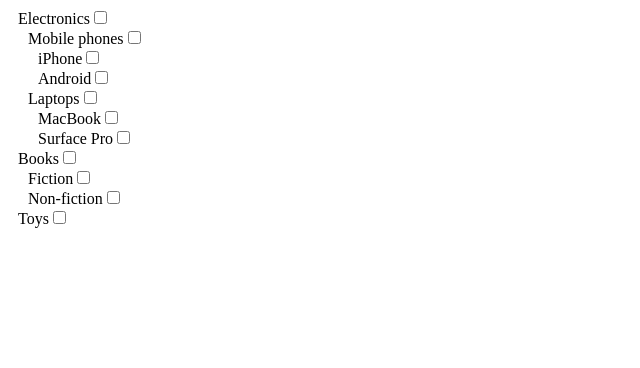
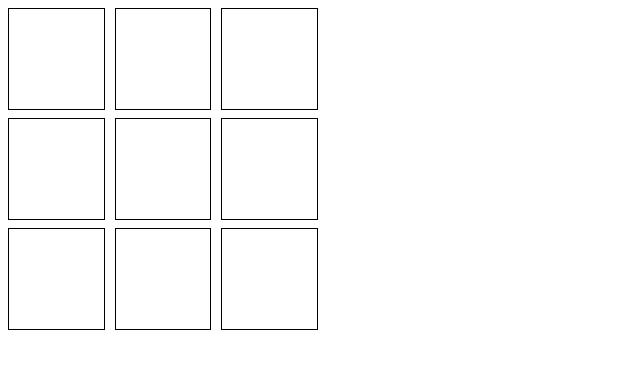
Before and after one commit to kvnchen/frontEndPractice, a Next.js app: page / in a window 1280 px wide. Shown: the top 368 px of the page, without its empty margins (0-640 px from the left). Built offline with nearby package versions, Linux system fonts and the light colour scheme.

Commit message:
grid lights

```diff
--- a/src/app/globals.css
+++ b/src/app/globals.css
@@ -441,3 +441,27 @@
 label.nested-checkbox-indeterminate {
   font-weight: bold;
 }
+
+article.grid-lights {
+  width: 320px;
+  height: 320px;
+}
+
+div.grid-row {
+  display: flex;
+  width: 320px;
+  height: 100px;
+  margin-bottom: 10px;
+}
+
+div.grid-light {
+  display: inline-block;
+  width: 100px;
+  height: 100px;
+  margin-right: 10px;
+  border: 1px solid black;
+}
+
+div.grid-light.active {
+  background-color: green;
+}
--- /dev/null
+++ b/src/app/gridLights.js
@@ -0,0 +1,112 @@
+'use client';
+import { useState, useEffect } from 'react';
+
+/**
+ * reminder that we can't check state immediately after setting it
+ * so after changing the state after the timeout, the trick is to reuse
+ * useEffect monitoring the stack to control whether to continue or stop
+ * resetting.
+ *
+ * also, when modifying state arrays, you have to make a new copy, modify that,
+ * and set state to the new array. It won't work if you use a reference to the existing array.
+ */
+
+export function GridLights() {
+  const [activeLights, setActiveLights] = useState([
+    false,
+    false,
+    false,
+    false,
+    false,
+    false,
+    false,
+    false,
+  ]);
+  const [isResetting, startReset] = useState(false);
+  const [stack, setStack] = useState([]);
+
+  function resetLights() {
+    setTimeout(() => {
+      const tempStack = [...stack];
+      const light = tempStack.pop();
+      light.className = 'grid-light';
+
+      const tempActive = [...activeLights];
+      tempActive[Number(light.id)] = false;
+
+      setStack(tempStack);
+      setActiveLights(tempActive);
+    }, 333);
+  }
+
+  function toggleLight(e, index) {
+    if (!isResetting && !activeLights[index]) {
+      e.target.className = 'grid-light active';
+
+      const temp = [...activeLights]; // create new arrays, don't use reference to existing one
+      temp[index] = true;
+      setActiveLights(temp);
+
+      const tempStack = [...stack];
+      tempStack.push(e.target);
+      setStack(tempStack);
+    }
+  }
+
+  function createLight(key) {
+    return (
+      <div className='grid-light' key={key} id={key} onClick={(e) => toggleLight(e, key)}>
+      </div>
+    )
+  }
+
+  function createGrid() {
+    let monotonic = 0;
+
+    function createRow(hasBlank) {
+      const cells = [];
+
+      for (let i = 0; i < 3; i++) {
+        if (i === 1 && hasBlank)
+          cells.push(
+            <div className='grid-light' key='blank'></div>
+          );
+        else {
+          cells.push(createLight(monotonic))
+          monotonic++;
+        }
+      }
+
+      return (
+        <div className='grid-row'>
+          {...cells}
+        </div>
+      )
+    }
+
+    return (
+      <>
+        {createRow(false)}
+        {createRow(true)}
+        {createRow(false)}
+      </>
+    )
+  }
+
+  useEffect(() => {
+    if (!isResetting && stack.length === 8) {
+      startReset(true);
+      resetLights();
+    } else if (isResetting && stack.length > 0) {
+      resetLights();
+    } else {
+      startReset(false);
+    }
+  }, [stack]);
+
+  return (
+    <article className='grid-lights'>
+      {createGrid()}
+    </article>
+  )
+}
--- a/src/app/page.js
+++ b/src/app/page.js
@@ -19,6 +19,7 @@
 import { TransferList } from './transferList.js';
 import { NestedCheckbox } from './nestedCheckbox.js';
 import { CheckboxTest } from './checkboxTest.js';
+import { GridLights } from './gridLights.js';
 
 // this react project is 350 MB... gonna reuse it for react practice
 
@@ -42,7 +43,7 @@
   // return <Stopwatch />
   // return <JobBoard pageSize={6} />
   // return <TransferList />
-  return <NestedCheckbox />
+  // return <NestedCheckbox />
   // return <CheckboxTest />
-
+  return <GridLights />
 }
```
